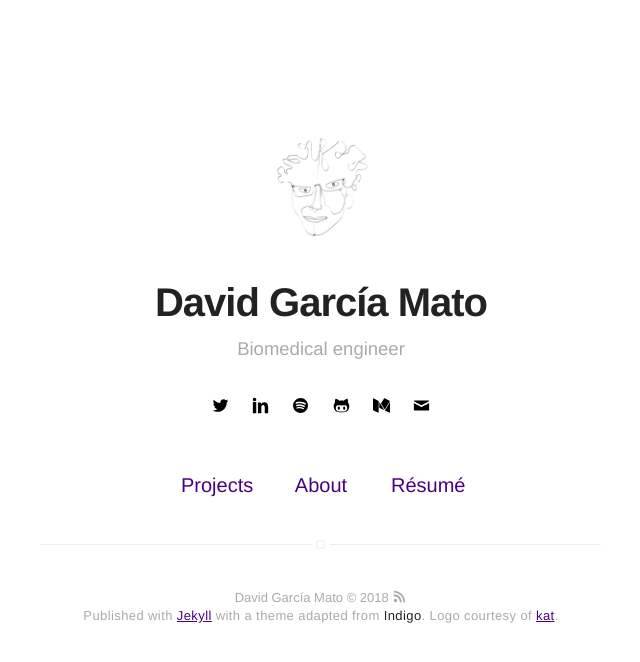
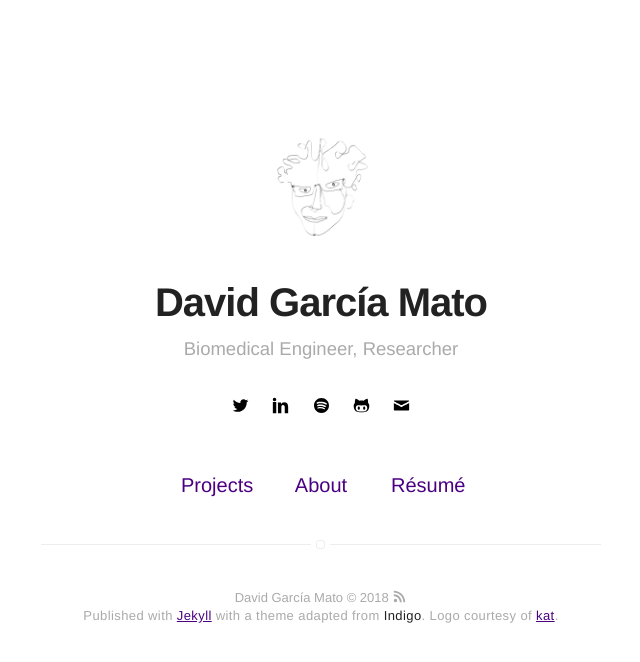
Before and after one commit to dgmato/dgmato.github.io_new, a Jekyll site: the page built from index.html, in a window 1280 px wide. Shown: the top 662 px of the page, without its empty margins (319-959 px from the left). Built offline with Jekyll 4.4.1, drawn with Linux system fonts in a browser that asks for light colours; part of the change alters nothing that is shown.

Commit message:
Update _config.yml

```diff
--- a/_config.yml
+++ b/_config.yml
@@ -1,9 +1,6 @@
 # main text of home
 name: David García Mato
-bio: Biomedical engineer
-
-# twitter summary info
-description: Eliseo Papa's thoughts, ideas and projects. Here so they can be safely ignored.
+bio: Biomedical Engineer, Researcher
 
 # if it's an external image, update below for true
 # better with square images
@@ -42,7 +39,7 @@ github: dgmato
 # stackoverflow: 7044681/mystackoverflow
 # quora: userquora
 # reddit: username
-medium: elipapa
+# medium: elipapa
 # orcid: 0000-0002-2467-7759
 # vimeo: myvimeo
 email: dgarciamato@gmail.com
@@ -50,7 +47,7 @@ email: dgarciamato@gmail.com
 authors:
     elipapa:
         name: David García Mato
-        bio: Biomedical engineer
+        bio: Biomedical Engineer
         external-image: false
         picture: assets/images/elipapa-calder-logo-circ-invert.png
         twitter: davidgmato
```
